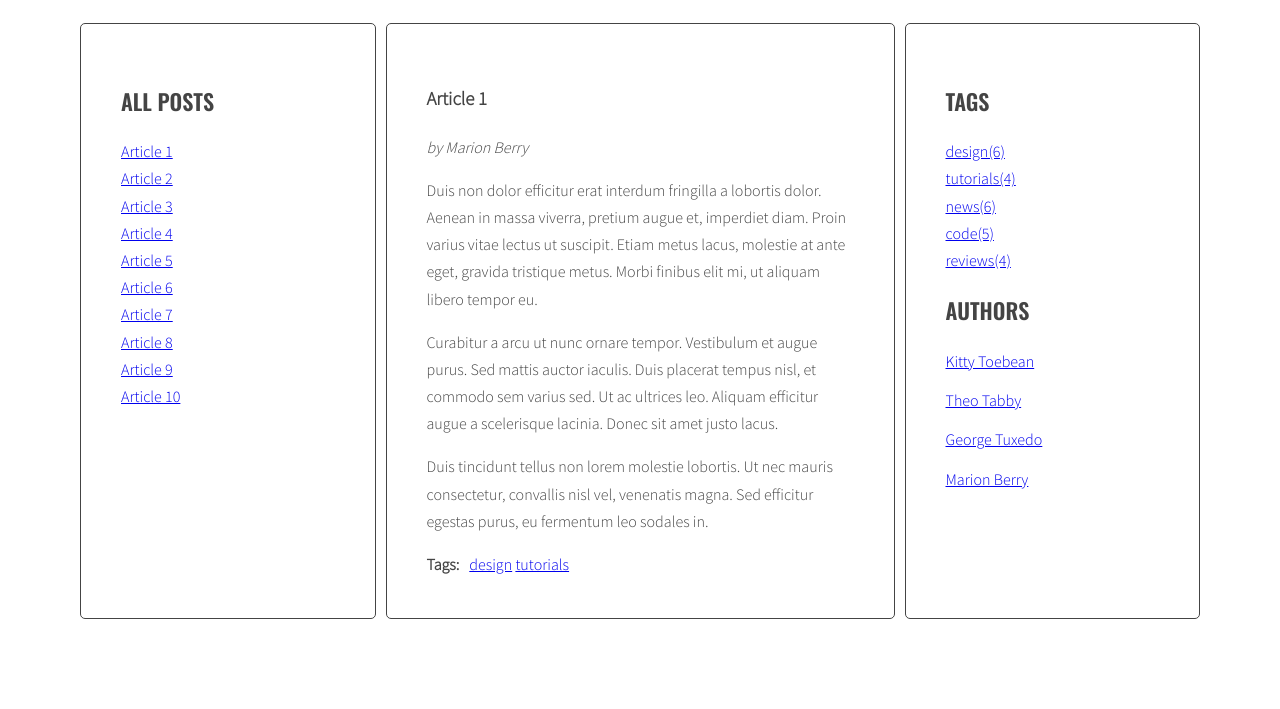
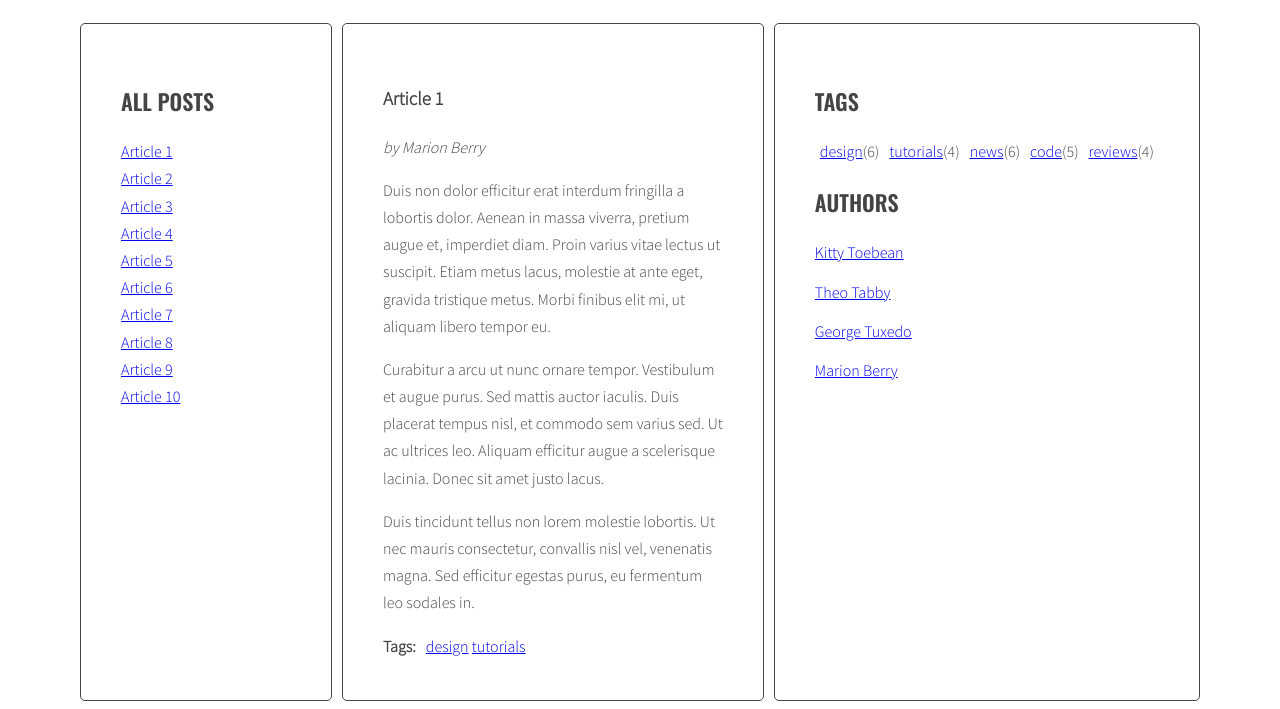
Before and after one commit to MarcinWypior/javascript-blog, a website: page index.html in a window 1280 px wide. Shown: the part 220-929 px from the top of the page. Before the commit the page ends 847 px from the top, so only its background shows below. Drawn offline with nearby package versions, Linux system fonts and the light colour scheme.

Commit message:
function calculate params ready

```diff
--- a/js/script.js
+++ b/js/script.js
@@ -68,6 +68,37 @@ function generateTitleLinks(customSelector = ''){
 
 generateTitleLinks();
 
+function calculateTagsParams(tags){
+  let tagParams={};
+
+  let min=0,max=0;
+  let nameMax='',nameMin='';
+
+  for(let tag in tags){
+    if(tags[tag]>max){
+      max=tags[tag];
+      nameMax=tag;
+    }
+  }
+  console.log('maximum ',max,' for ', nameMax);
+
+  min=max;
+  for(let tag in tags){
+    if(tags[tag]<min){
+      min=tags[tag];
+      nameMin=tag;
+    }
+  }
+
+  console.log('minimum ',min,' for ', nameMin);
+
+  tagParams['min']=min;
+  tagParams['max']=max;
+
+  return tagParams;
+}
+
+
 function generateTags(){
   /* [NEW] create a new variable allTags with an empty object */
   let allTags = {};
@@ -121,11 +152,13 @@ function generateTags(){
   /* [NEW] find list of tags in right column */
   const tagList = document.querySelector(optTagsListSelector);
   /* [NEW] create variable for all links HTML code */
+  const tagsParams = calculateTagsParams(allTags);
+  console.log('tagsParams: ', tagsParams);
   let allTagsHTML = '';
 
   /* [NEW] START LOOP: for each tag in allTags: */
   for(let tag in allTags){
-    let HTML_tag='<li><a href="#'+'tag-'+ tag +'">'+tag + '(' + allTags[tag] + ')'+'</a></li>';
+    let HTML_tag='<li><a href="#'+'tag-'+ tag +'">'+tag + '</a>'+'(' + allTags[tag] + ')'+'</li>';
     allTagsHTML +=HTML_tag;
   }
   /* [NEW] END LOOP: for each tag in allTags: */
--- a/sass/style.scss
+++ b/sass/style.scss
@@ -118,3 +118,8 @@ body {
     margin: 0 10px 0 0;
   }
 }
+
+.list.tags li{
+  display: inline;
+  margin: 0px 5px;
+}
```
Also changed, not shown: css/style.css, 1 other file.
